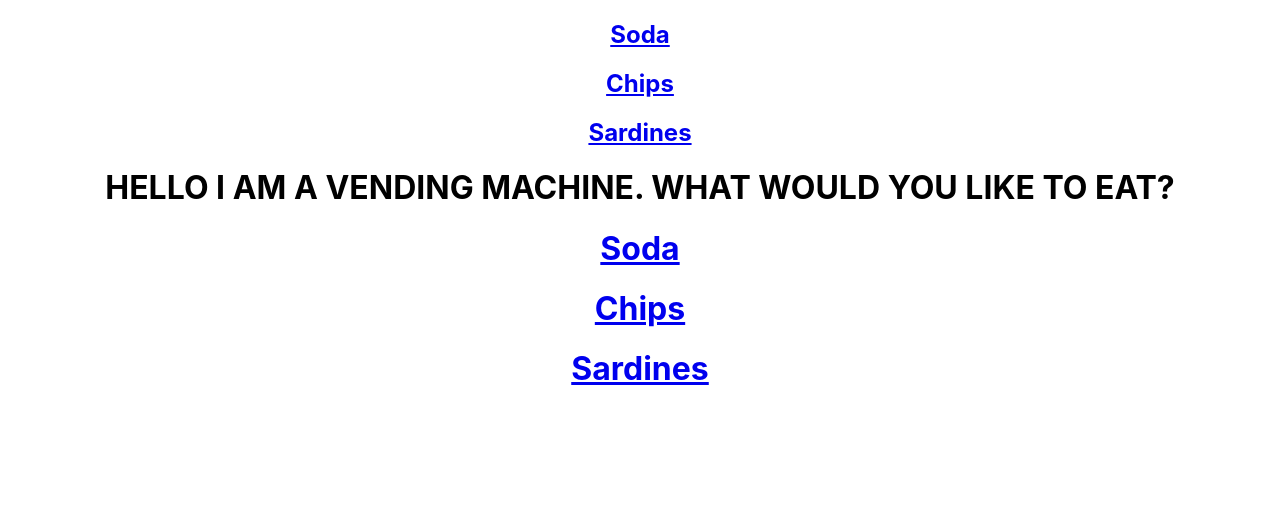
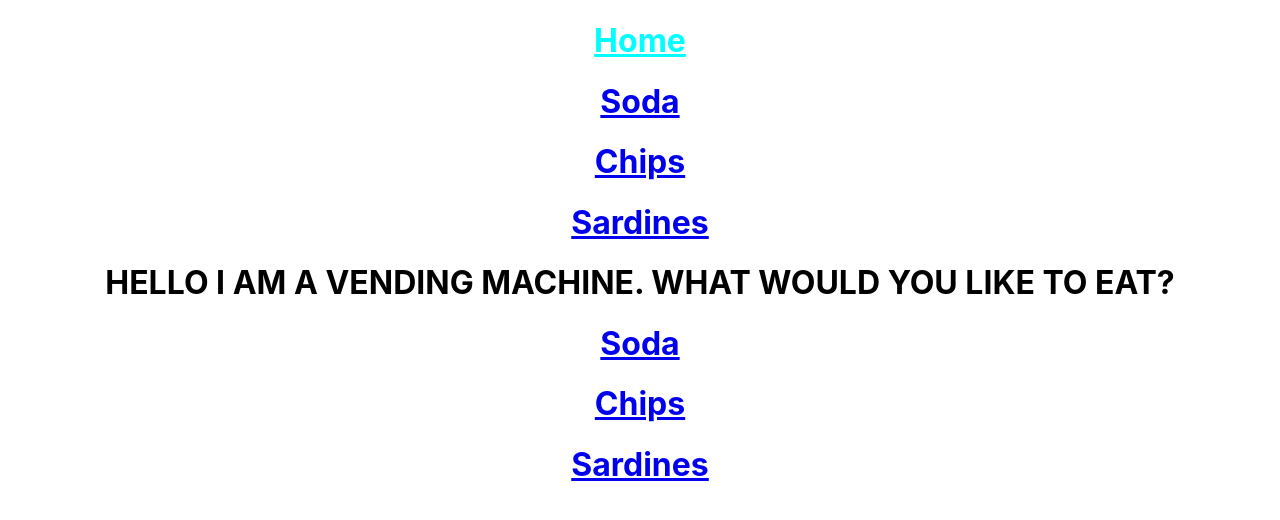
Before and after one commit to lowtrey/react-vending-machine, a React (Create React App) app: page / in a window 1280 px wide. Shown: the top 520 px of the page. Built offline with nearby package versions, Linux system fonts and the light colour scheme; the HTML template or start-up script is replaced by a standard one.

Commit message:
Move Navbar to its own component

```diff
--- a/src/App.js
+++ b/src/App.js
@@ -1,6 +1,7 @@
 import React from 'react';
 import VendingMachine from './VendingMachine';
-import { Route, NavLink, Switch } from 'react-router-dom';
+import { Route, Switch } from 'react-router-dom';
+import Navbar from './Navbar';
 import Soda from './Soda';
 import Chips from './Chips';
 import Sardines from './Sardines';
@@ -18,11 +19,7 @@ class App extends React.Component {
   render() {
     return (
       <div className='App'>
-        <nav>
-          <NavLink exact to='/soda' activeClassName='active'><h1>Soda</h1></NavLink>
-          <NavLink exact to='/chips' activeClassName='active'><h1>Chips</h1></NavLink>
-          <NavLink exact to='/sardines' activeClassName='active'><h1>Sardines</h1></NavLink>
-        </nav>
+        <Navbar />
         <Switch>
           <Route exact path="/" render={() => <VendingMachine />} />
           <Route exact path="/soda" render={() => <Soda />} />
--- /dev/null
+++ b/src/Navbar.js
@@ -0,0 +1,17 @@
+import React from 'react';
+import { NavLink } from 'react-router-dom';
+
+class Navbar extends React.Component {
+  render() {
+    return(
+      <div className='Navbar'>
+        <NavLink exact to='/' activeClassName='active'><h1>Home</h1></NavLink>
+        <NavLink exact to='/soda' activeClassName='active'><h1>Soda</h1></NavLink>
+        <NavLink exact to='/chips' activeClassName='active'><h1>Chips</h1></NavLink>
+        <NavLink exact to='/sardines' activeClassName='active'><h1>Sardines</h1></NavLink>
+      </div>
+    );
+  }
+}
+
+export default Navbar;
--- a/src/VendingMachine.js
+++ b/src/VendingMachine.js
@@ -9,9 +9,9 @@ class VendingMachine extends React.Component {
           <h1>HELLO I AM A VENDING MACHINE. WHAT WOULD YOU LIKE TO EAT?</h1>
         </div>
         <div>
-          <Link to='/soda'><h1>Soda</h1></Link>
-          <Link to='/chips'><h1>Chips</h1></Link>
-          <Link to='/sardines'><h1>Sardines</h1></Link>
+          <Link exact to='/soda'><h1>Soda</h1></Link>
+          <Link exact to='/chips'><h1>Chips</h1></Link>
+          <Link exact to='/sardines'><h1>Sardines</h1></Link>
         </div>
       </div>
     );
```
